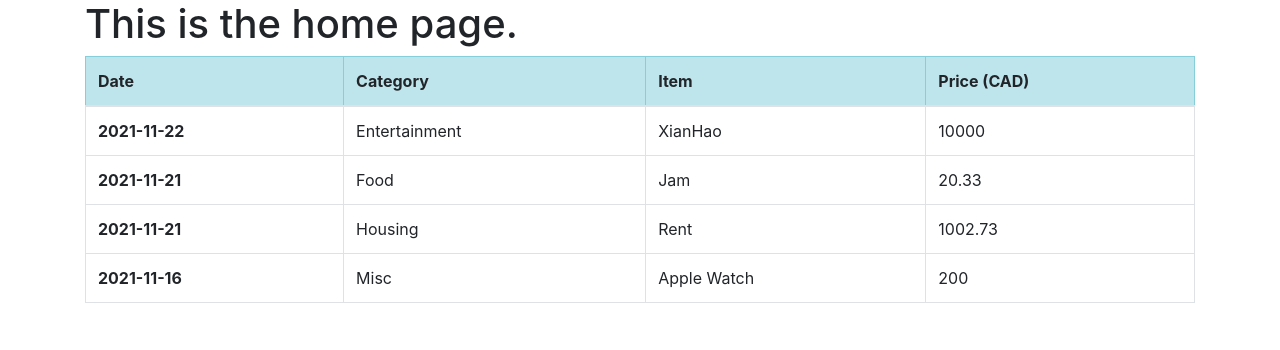
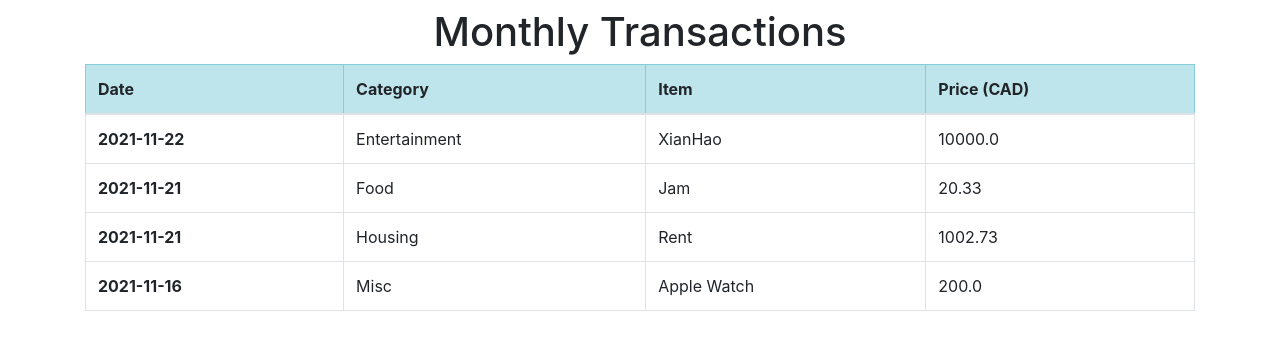
Before and after one commit to SaumyaKhati/EasyMoney, a Flask app: page / in a window 1280 px wide. Shown: the part 56-406 px from the top of the page. Run offline with Flask 2, Linux system fonts and the light colour scheme; a user stored in the database is signed in; data comes from the database, SQL or seed files in the repository; both versions use the stored data as it was after the commit; some libraries are stand-ins or nearby versions.

Commit message:
Add functionality to home

```diff
--- a/website/templates/base.html
+++ b/website/templates/base.html
@@ -58,7 +58,7 @@
         {% endif %}
     {% endwith %}
 
-    <div class="container">
+    <div class="container py-2">
         {% block content %}{% endblock %}
     </div>
     <script
--- a/website/templates/home.html
+++ b/website/templates/home.html
@@ -2,7 +2,7 @@
 {% block title %}Home{% endblock %}
 
 {% block content %}
-    <h1>This is the home page.</h1>
+    <h1 class="text-center">Monthly Transactions</h1>
     <table class="table table-bordered">
         <thead>
             <tr class="table-info">
@@ -18,7 +18,7 @@
                     <th scope="row">{{ transaction.date }}</td>
                     <td>{{ transaction.category }}</td>
                     <td>{{ transaction.item }}</td>
-                    <td>{{ transaction.price }}</td>
+                    <td>{{ transaction.price * 1.0 }}</td>
                 </tr>
             {% endfor %}
         </tbody>
--- a/website/views.py
+++ b/website/views.py
@@ -46,7 +46,7 @@ def add_item():
 
         if not error:
             flash('Transaction added!', category='success')
-            entry = Transaction(date=date, category=category, item=item, price=(price * 1.00), user_id=current_user.id)
+            entry = Transaction(date=date, category=category, item=item, price=price, user_id=current_user.id)
             db.session.add(entry)
             db.session.commit()
 
```
Also changed, not shown: website/database.db.
